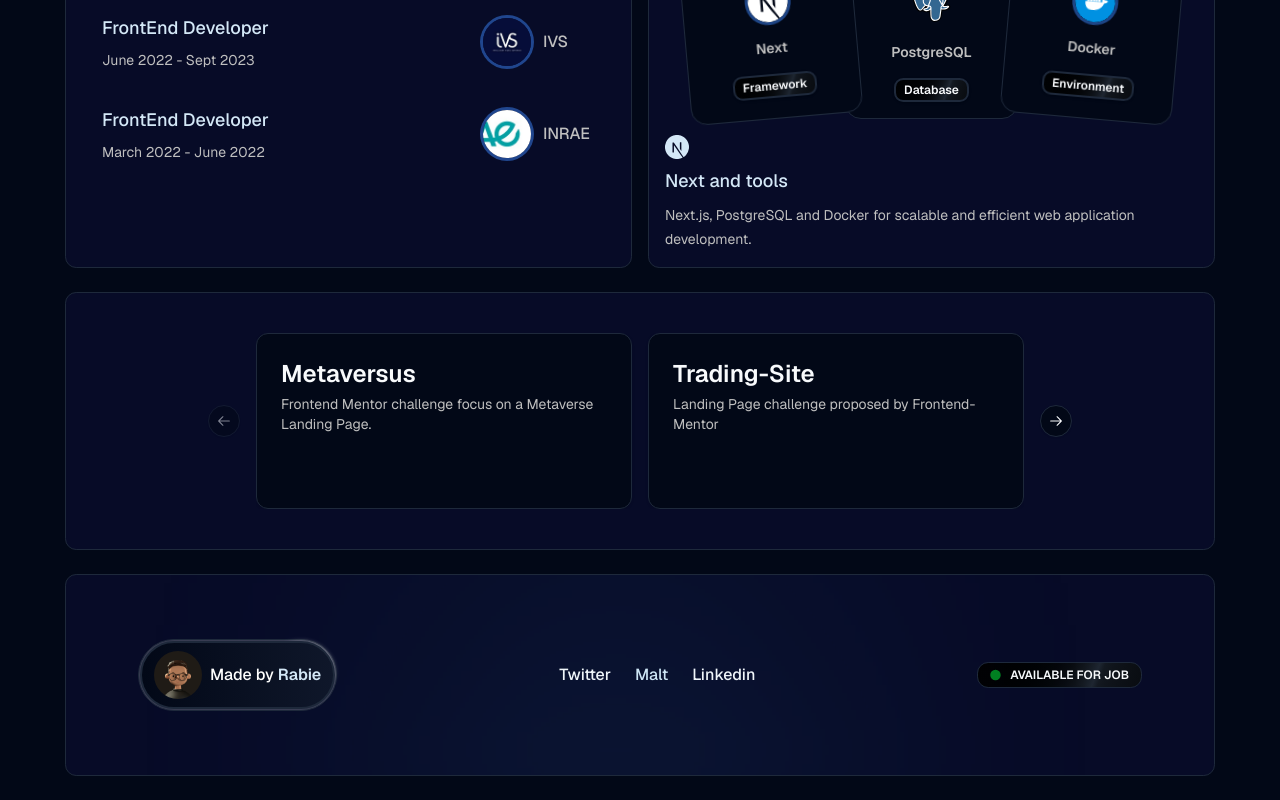
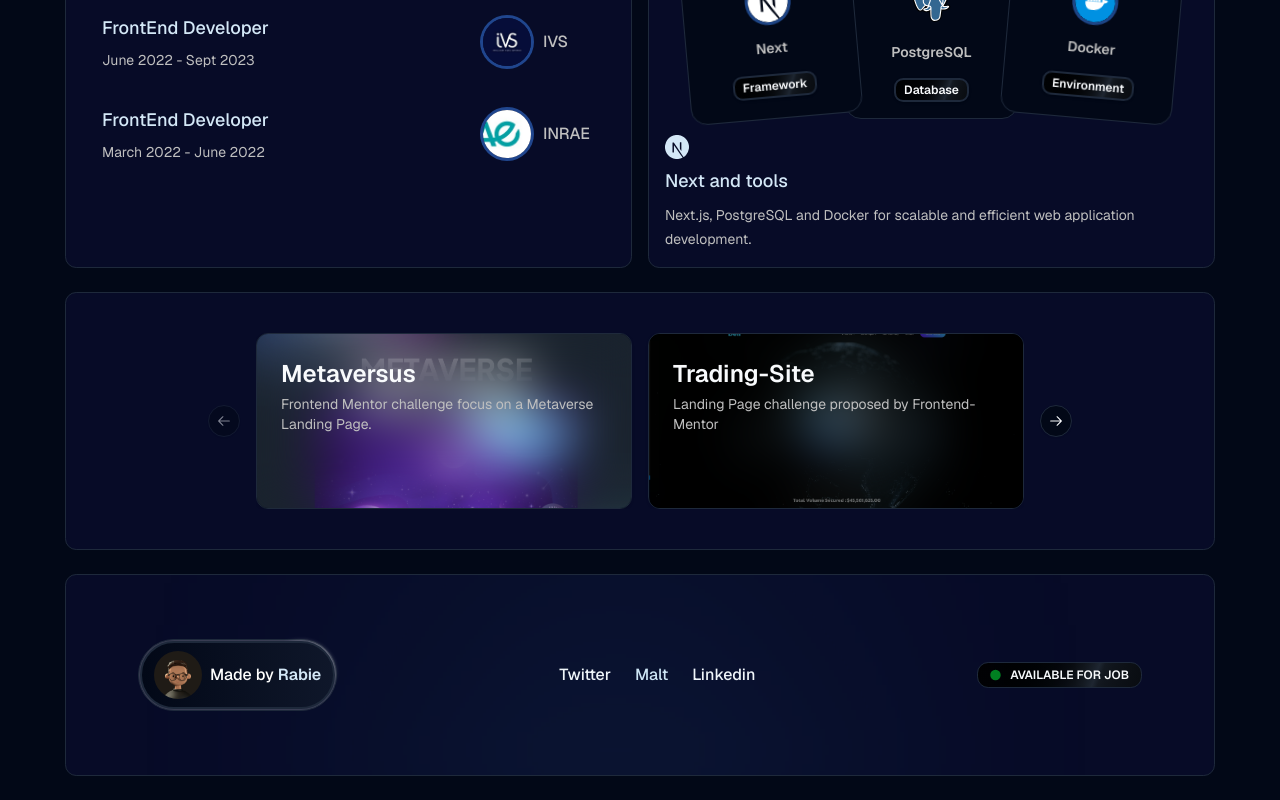
Before and after one commit to mena0018/Portfolio, a Next.js app: page / in a window 1280 px wide. Shown: the part 823-1623 px from the top of the page. Built offline with nearby package versions, Linux system fonts and the light colour scheme.

Commit message:
✨ Enhancement projects & about sections

```diff
--- a/app/(about)/about-content.tsx
+++ b/app/(about)/about-content.tsx
@@ -60,12 +60,14 @@ export const AboutContent = () => {
           >
             <Button
               variant='none'
+              aria-label='cta-btn'
               className='animate-accordion-down rounded-none rounded-tl-sm rounded-bl-sm p-2 blue-gradient-cta'
             >
               Hire Me
             </Button>
             <Button
               variant='none'
+              aria-label='cta-btn'
               className='rounded-none rounded-tr-sm rounded-br-sm px-1 blue-gradient-cta'
             >
               <PlusIcon />
@@ -81,6 +83,7 @@ export const AboutContent = () => {
             </Button>
             <Button
               variant='none'
+              aria-label='cta-btn'
               className='rounded-none rounded-tr-sm rounded-br-sm px-1 shimmer-btn'
             >
               {isCopied ? <CheckIcon /> : <DuplicateIcon />}
--- a/app/(projects)/project-item.tsx
+++ b/app/(projects)/project-item.tsx
@@ -1,17 +1,37 @@
 import Link from 'next/link';
+import { cn } from '@/lib/utils';
 import { CarouselItem } from '@/components/ui/carousel';
 import { Card, CardContent } from '@/components/ui/card';
-import { Project } from '@/app/(projects)/projects.data';
+import { Project, ProjectTitle } from '@/app/(projects)/projects.data';
 
-export const ProjectItem = ({ link, title, description }: Project) => {
+export const ProjectItem = ({ link, title, description, imgUrl }: Project) => {
   return (
     <CarouselItem className='pl-4 basis-full sm:basis-1/2'>
       <Card className='group relative h-full min-h-44'>
         <Link href={link}>
           <CardContent className='p-0 h-full select-none'>
-            <div className='flex flex-col gap-1 p-6 h-full rounded-lg'>
-              <span className='text-lg md:text-2xl font-semibold'>{title}</span>
-              <span className='text-sm text-secondary'>{description}</span>
+            <div className='absolute inset-0 rounded-lg'>
+              <img
+                src={imgUrl}
+                alt='project preview'
+                className='rounded-lg w-full h-full object-cover'
+              />
+            </div>
+            <div className='flex flex-col gap-1 p-6 h-full rounded-lg backdrop-blur-xl transition-opacity group-hover:opacity-0'>
+              <span
+                className={cn('text-lg md:text-2xl font-semibold', {
+                  'text-background': title === ProjectTitle.URLShortening,
+                })}
+              >
+                {title}
+              </span>
+              <span
+                className={cn('text-sm text-secondary', {
+                  'text-accent': title === ProjectTitle.URLShortening,
+                })}
+              >
+                {description}
+              </span>
             </div>
           </CardContent>
         </Link>
--- a/app/(projects)/projects.data.ts
+++ b/app/(projects)/projects.data.ts
@@ -3,11 +3,18 @@ import Metaversus from '@/public/images/projects/metaversus.webp';
 import TradingSite from '@/public/images/projects/trading-site.webp';
 import URLShortening from '@/public/images/projects/url-shortening.webp';
 
+export enum ProjectTitle {
+  Metaversus = 'Metaversus',
+  Trading = 'Trading-Site',
+  URLShortening = 'URL Shortening',
+  CountDown = 'CountDown',
+}
+
 export type Project = {
   link: string;
   id: number;
   imgUrl: string;
-  title: string;
+  title: ProjectTitle;
   description: string;
 };
 
@@ -15,20 +22,20 @@ export const projects: Array<Project> = [
   {
     id: Date.now(),
     imgUrl: Metaversus.src,
-    title: 'Metaversus',
+    title: ProjectTitle.Metaversus,
     link: 'https://next-metaverse-theta.vercel.app',
     description: 'Frontend Mentor challenge focus on a Metaverse Landing Page.',
   },
   {
     id: Date.now(),
-    title: 'Trading-Site',
+    title: ProjectTitle.Trading,
     link: 'https://trading-website-five.vercel.app',
     imgUrl: TradingSite.src,
     description: 'Landing Page challenge proposed by Frontend-Mentor',
   },
   {
     id: Date.now(),
-    title: 'URL Shortening',
+    title: ProjectTitle.URLShortening,
     link: 'https://github.com/mena0018/URL-Shortening',
     imgUrl: URLShortening.src,
     description:
@@ -36,7 +43,7 @@ export const projects: Array<Project> = [
   },
   {
     id: Date.now(),
-    title: 'CountDown',
+    title: ProjectTitle.CountDown,
     link: 'https://github.com/mena0018/Launch-Countdown-timer',
     imgUrl: CountDown.src,
     description: 'Countdown challenge proposed by Frontend Mentor.',
```
